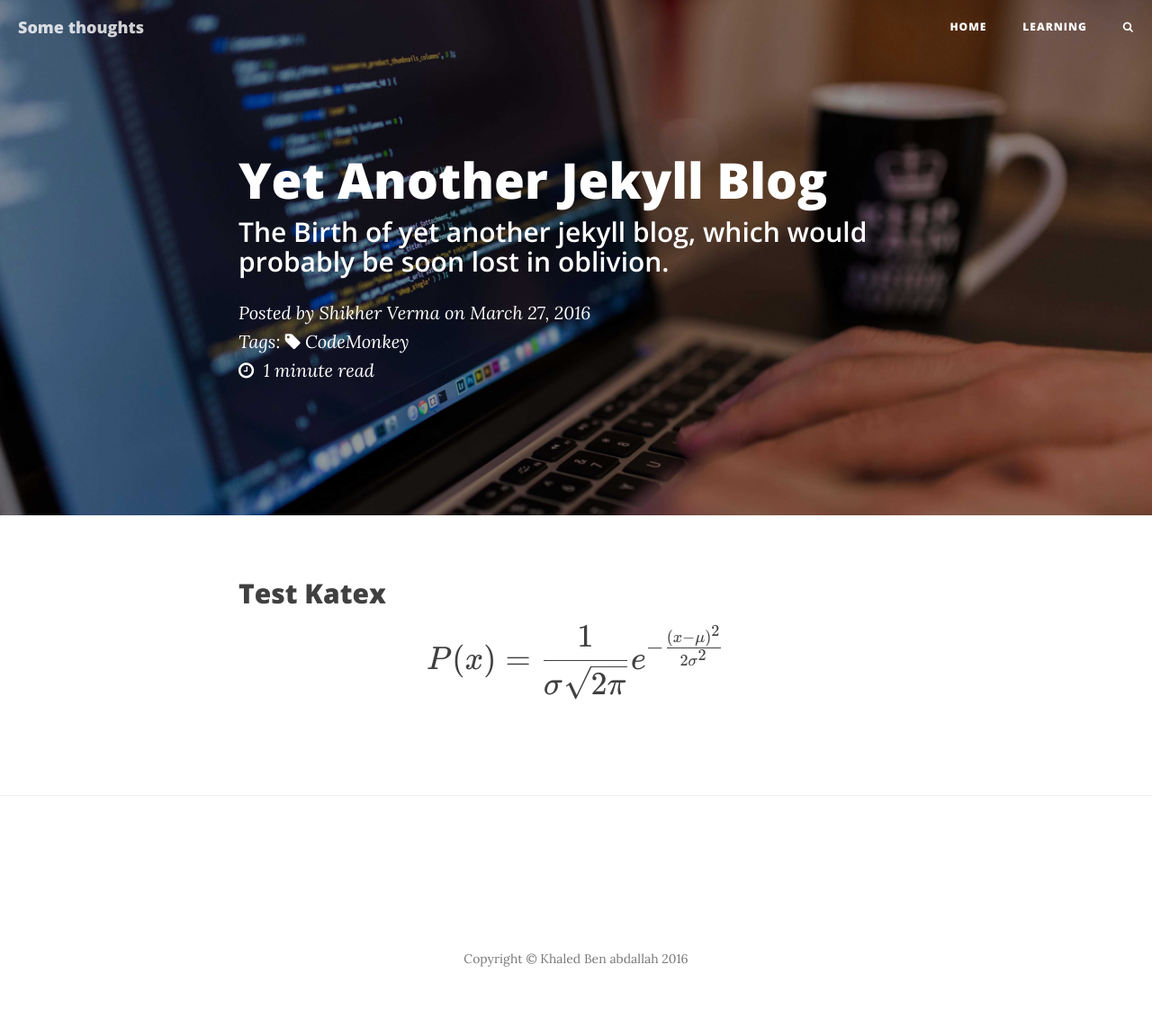
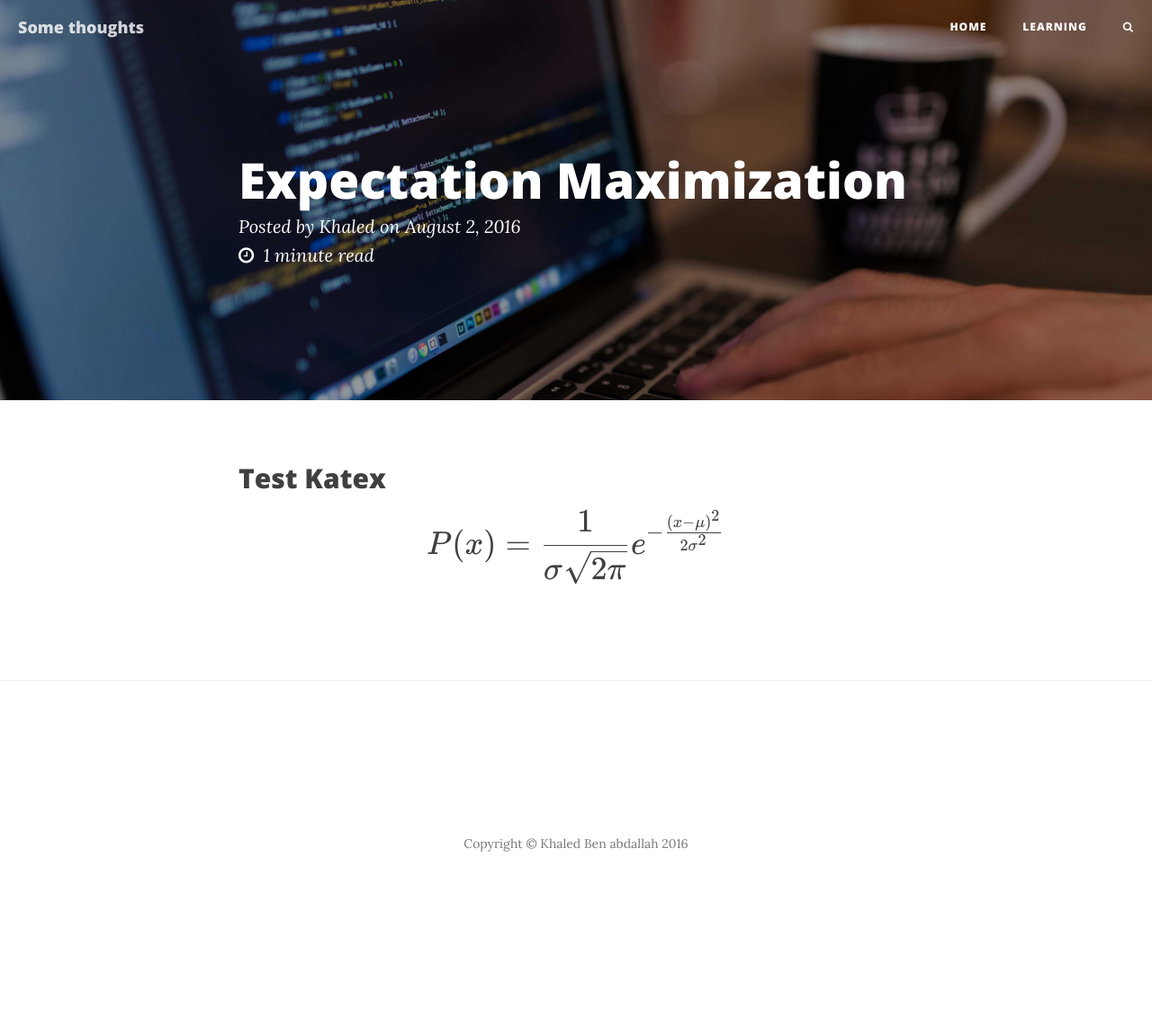
Before and after one commit to KhaledTo/KhaledTo.github.io, a Jekyll site: the page built from _posts/2016-08-02-Expectation-Maximization.md, in a window 1280 px wide. Shown: the whole page at 90% size. Built offline with Jekyll 4.4.1, drawn with Linux system fonts in a browser that asks for light colours; nearby versions of some CDN libraries; after the commit the page ends 1014 px from its top, so only the background shows below that.

Commit message:
Removing tags for now

```diff
--- a/_layouts/post.html
+++ b/_layouts/post.html
@@ -14,7 +14,7 @@ layout: default
                     {% endif %}
                     <span class="meta" style='margin-top:0.5em;'>Posted by {% if page.author %}{{ page.author }}{% else %}{{ site.title }}{% endif %} on {{ page.date | date: "%B %-d, %Y" }}
                     </span>
-                    <span class="meta" style='margin-top:0.5em;'> Tags: {% for tag in page.tags %}<a href="/blog/tags/{{ tag }}"><i class="fa fa-tag"></i> {{ tag }}</a> {% endfor %} </span>
+                    <!--<span class="meta" style='margin-top:0.5em;'> Tags: {% for tag in page.tags %}<a href="/blog/tags/{{ tag }}"><i class="fa fa-tag"></i> {{ tag }}</a> {% endfor %} </span>-->
                     <span class="meta" style='margin-top:0.5em;'>
                         {% assign minutes = content | number_of_words | divided_by: site.wpm %}
                         <i class="fa fa-clock-o"></i>&nbsp;{% if minutes == 0 %}{% assign minutes = 1 %}{% endif %}
--- a/_posts/2016-08-02-Expectation-Maximization.md
+++ b/_posts/2016-08-02-Expectation-Maximization.md
@@ -1,15 +1,11 @@
 ---
 layout:     post
-title:      "Yet Another Jekyll Blog"
-subtitle:   "The Birth of yet another jekyll blog, which would probably be soon lost in oblivion."
-date:       2016-03-27 17:00:00
-author:     "Shikher Verma"
+title:      "Expectation Maximization"
+date:       2016-08-02 17:00:00
+author:     "Khaled"
 header-img: "img/posts/jekyll-bg.jpg"
 comments: true
-tags: CodeMonkey
 ---
-
-
 
 ## Test Katex
 
--- a/index.html
+++ b/index.html
@@ -1,9 +1,7 @@
 ---
 layout: page
 title: "Learning"
-description: "showtags"
 header-img: "img/blog-bg.jpg"
-tags: [Robotics, CodeMonkey, Life@IITK] #list of tags that you want to show in description of blog
 ---
 
 {% for post in paginator.posts %}
```
